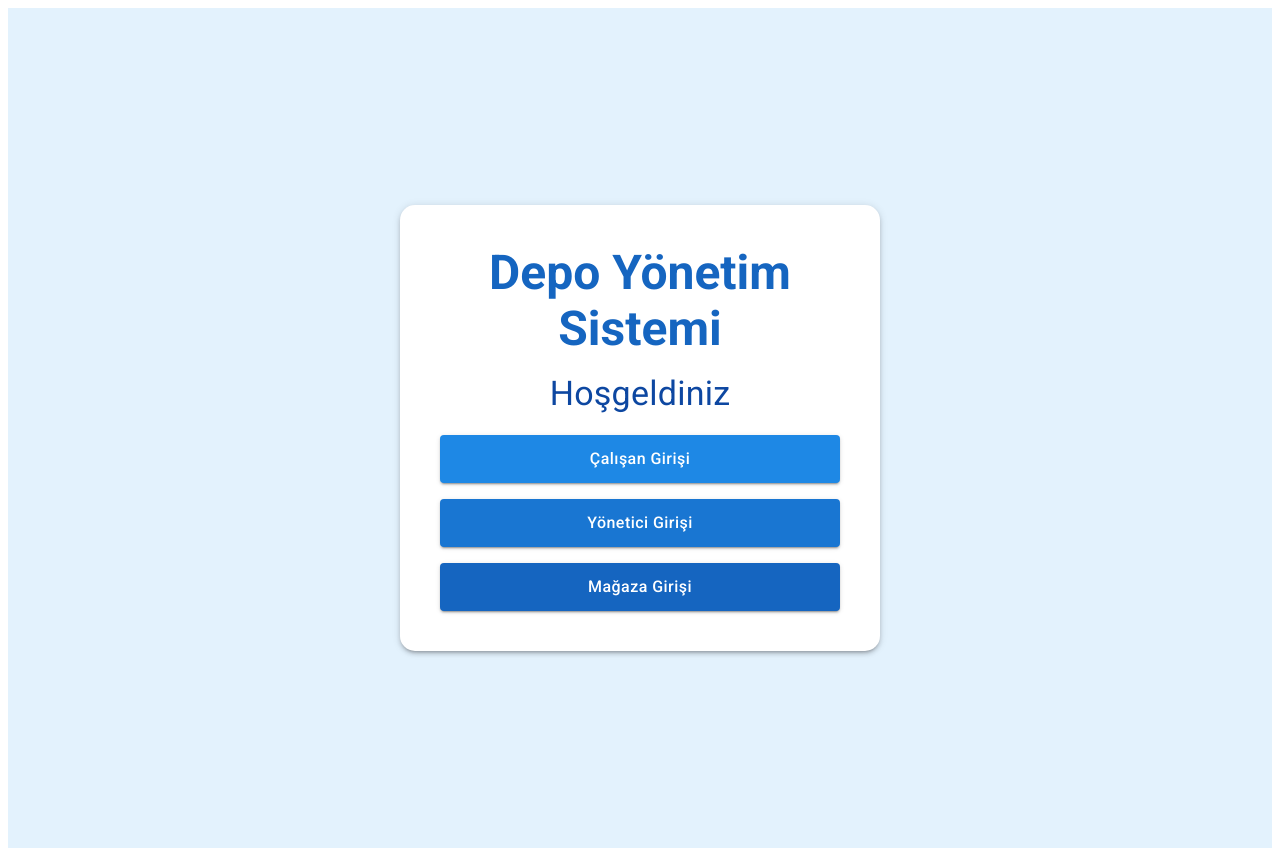
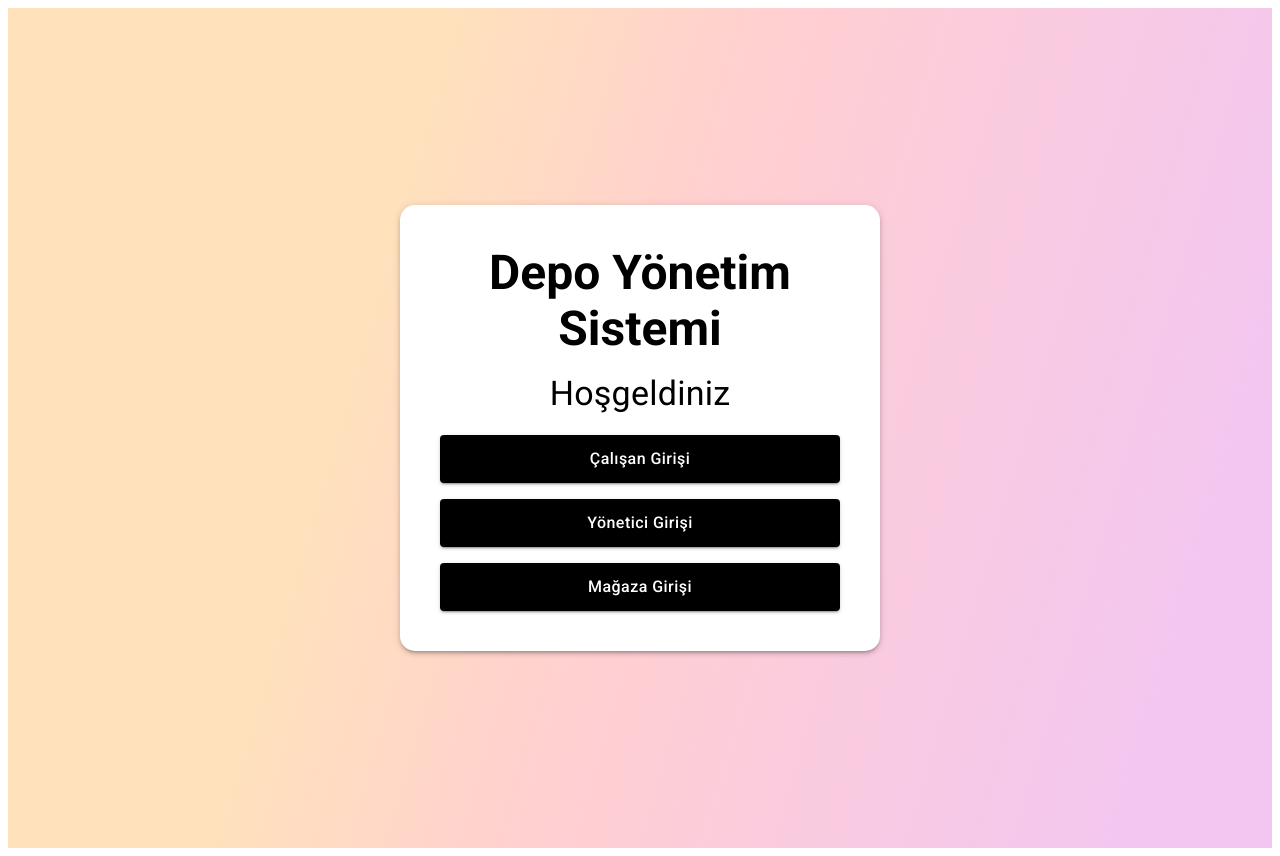
Before and after one commit to alisahinasya00/WMS_FrontEnd, a React (Vite) app: page / in a window 1280 px wide. Built offline with nearby package versions, Linux system fonts and the light colour scheme.

Commit message:
dsfdsfsdsdfsdfsd

```diff
--- a/src/components/LoginHome.jsx
+++ b/src/components/LoginHome.jsx
@@ -2,19 +2,22 @@
 import React from 'react';
 import { Button, Box, Typography, Paper } from '@mui/material';
 import { useNavigate } from 'react-router-dom';
+import '../../src/components/admin/AdminDashboard.css'
 
 function LoginHome() {
     const navigate = useNavigate();
 
     return (
         <Box
+            className='App'
             display="flex"
             flexDirection="column"
             alignItems="center"
             justifyContent="center"
             minHeight="100vh"
-            bgcolor="#e3f2fd" // Hafif bir mavi tonuyla arka plan
-            padding="20px"
+            sx={{
+                padding: '20px',
+            }}
         >
             {/* İçerik kutusu */}
             <Paper
@@ -28,11 +31,11 @@ function LoginHome() {
                     textAlign: 'center',
                 }}
             >
-                <Typography variant="h3" gutterBottom style={{ fontWeight: 'bold', color: '#1565c0' }}>
+                <Typography variant="h3" gutterBottom style={{ fontWeight: 'bold', color: 'black' }}>
                     Depo Yönetim Sistemi
                 </Typography>
 
-                <Typography variant="h4" gutterBottom style={{ marginBottom: '20px', color: '#0d47a1' }}>
+                <Typography variant="h4" gutterBottom style={{ marginBottom: '20px', color: 'black' }}>
                     Hoşgeldiniz
                 </Typography>
 
@@ -43,7 +46,7 @@ function LoginHome() {
                         style={{
                             padding: '10px',
                             fontSize: '16px',
-                            backgroundColor: '#1e88e5', // Orta mavi tonu
+                            backgroundColor: 'black', // Orta mavi tonu
                             color: '#fff', // Beyaz yazı
                             textTransform: 'none', // Büyük harf yerine normal metin
                         }}
@@ -57,7 +60,7 @@ function LoginHome() {
                         style={{
                             padding: '10px',
                             fontSize: '16px',
-                            backgroundColor: '#1976d2', // Biraz daha koyu mavi
+                            backgroundColor: 'black', // Biraz daha koyu mavi
                             color: '#fff',
                             textTransform: 'none', // Büyük harf yerine normal metin
                         }}
@@ -71,7 +74,7 @@ function LoginHome() {
                         style={{
                             padding: '10px',
                             fontSize: '16px',
-                            backgroundColor: '#1565c0', // En koyu mavi
+                            backgroundColor: 'black', // En koyu mavi
                             color: '#fff',
                             textTransform: 'none', // Büyük harf yerine normal metin
                         }}
--- a/src/components/admin/AdminLogin.jsx
+++ b/src/components/admin/AdminLogin.jsx
@@ -4,6 +4,7 @@ import { Button, TextField, Box, Typography, CircularProgress } from '@mui/mater
 import { useDispatch, useSelector } from 'react-redux';
 import { getCalisan } from '../../redux/loginSlice'; // Gerekli slice'ı import et
 import { useNavigate } from 'react-router-dom';
+import './AdminDashboard.css'
 
 function AdminLogin() {
     const [username, setUsername] = useState('');
@@ -42,7 +43,7 @@ function AdminLogin() {
     };
 
     return (
-        <Box display="flex" flexDirection="column" alignItems="center" justifyContent="center" minHeight="100vh" bgcolor="#e3f2fd" padding="20px">
+        <Box display="flex" flexDirection="column" alignItems="center" justifyContent="center" minHeight="100vh" className="App" padding="20px">
             <Typography variant="h3" gutterBottom>
                 Yönetici Girişi
             </Typography>
@@ -65,10 +66,16 @@ function AdminLogin() {
             />
             <Button
                 variant="contained"
-                color="primary"
+                fullWidth
                 onClick={handleLogin}
-                fullWidth
                 disabled={status === 'loading'} // Yükleme sırasında butonu devre dışı bırak
+                style={{
+                    backgroundColor: 'black', // Siyah arka plan
+                    color: 'white', // Beyaz yazı rengi
+                    textTransform: 'none', // Yazı küçük-büyük harf dönüşümünü kaldır
+                    padding: '10px',
+                    fontSize: '16px',
+                }}
             >
                 Giriş Yap
             </Button>
```
